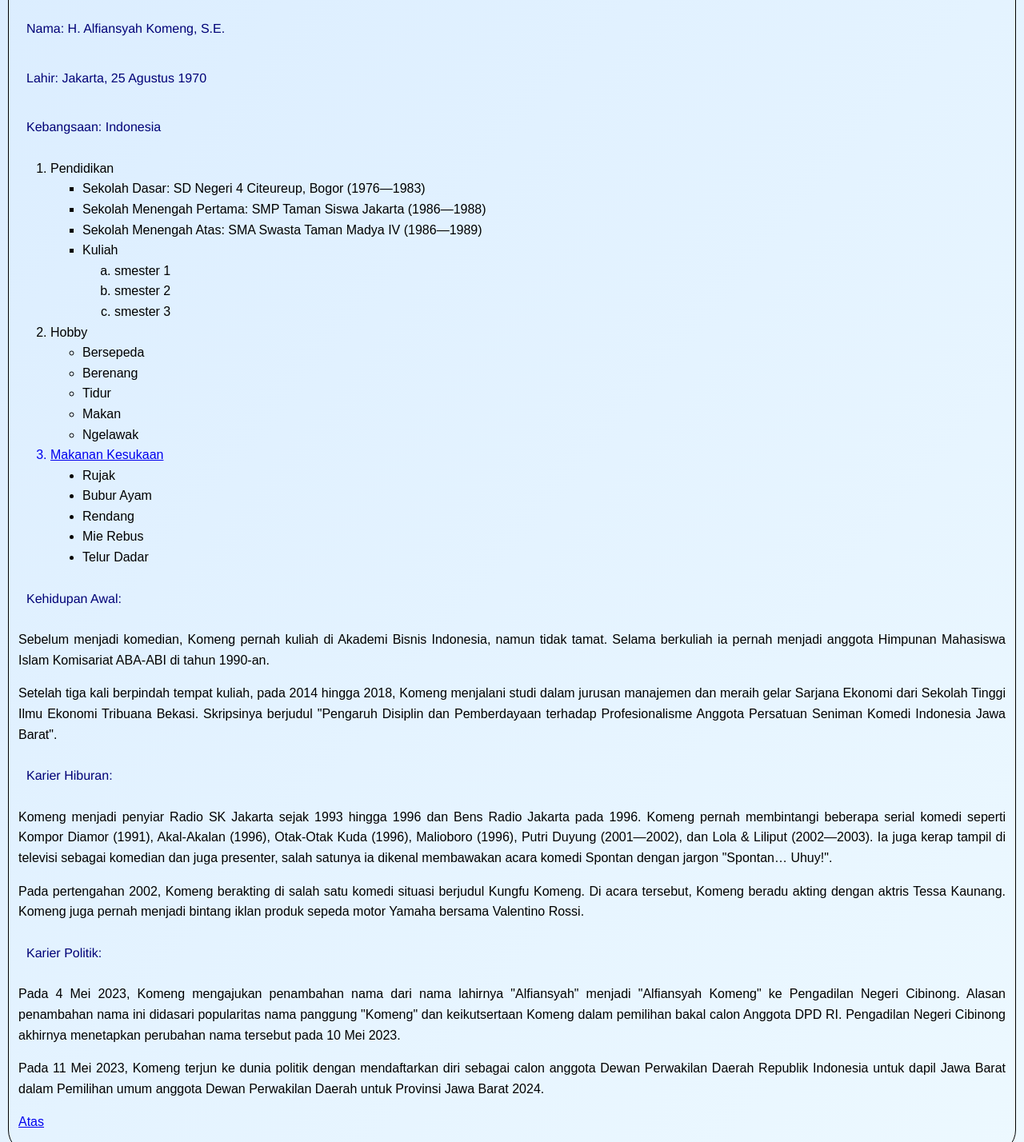
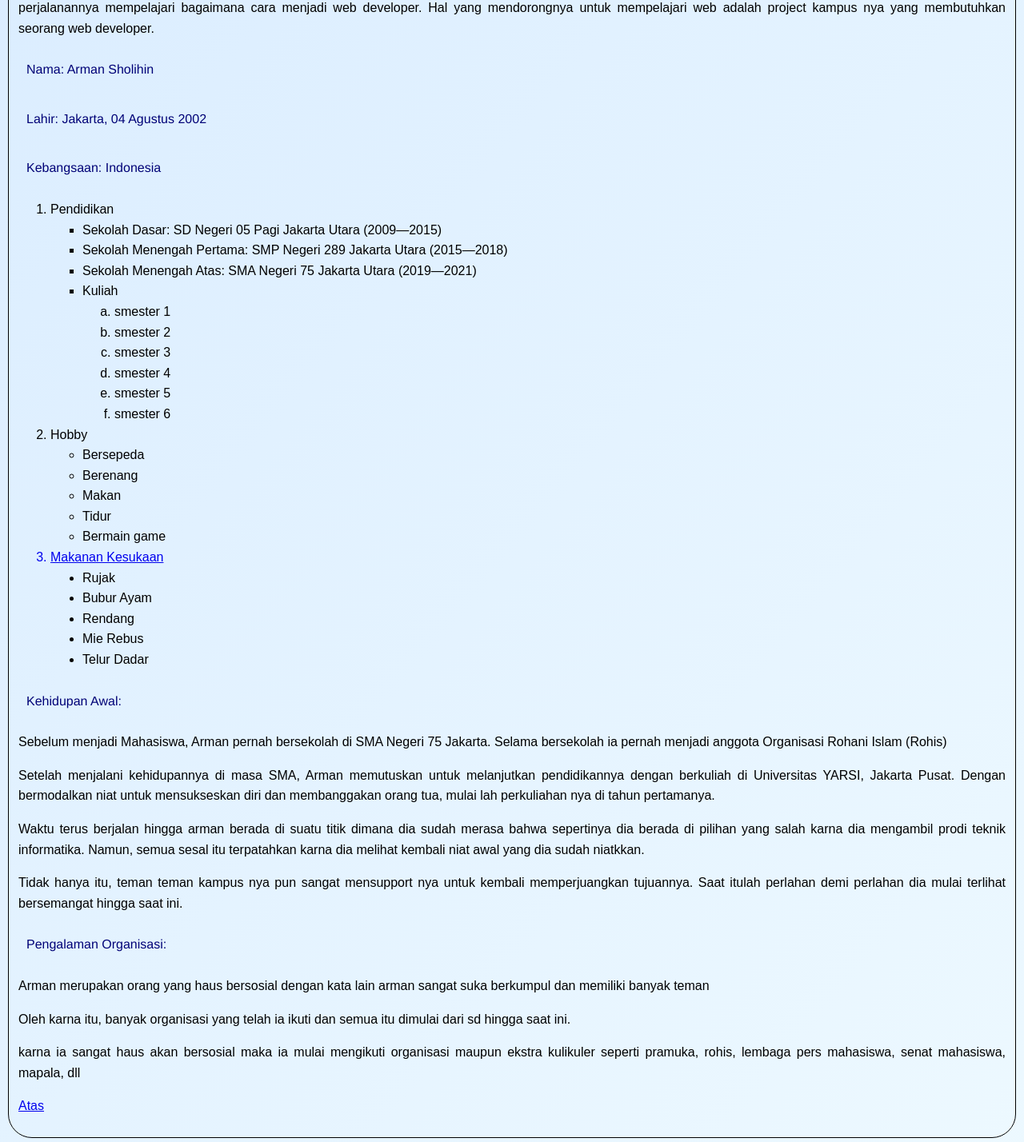
Before and after one commit to ArmanShlhn/MSIB6REMOTE2, a plain HTML site: page tugas1.html in a window 1280 px wide. Shown: the part 467-1895 px from the top of the page at 80% size. Drawn offline with Linux system fonts and the light colour scheme.

Commit message:
update sebagian isi web

```diff
--- a/tugas1.html
+++ b/tugas1.html
@@ -20,38 +20,41 @@
 <body bgcolor="khaki">
     <h1 align="center">
         <marquee behavior="" direction="right" scrolldelay="100">
-        Biodata Komeng
+        Biodata Arman
         </marquee>
     </h1>
     <p align="right" id="atas"><a href="#bawah">Kebawah</a></p>
     <fieldset>
         <legend>
             <font size="5" face="calibri">
-                Tentang Komeng
+                Tentang Saya
             </font>
         </legend>
     <p>
         <a href="https://id.wikipedia.org/wiki/Komeng#" target="_blank">
         <img src="https://infopemilu.kpu.go.id/berkas-dpd-dct/32/32_10_ALFIANSYAH%20KOMENG.jpg" alt="Profile Komeng" width="150" height="200" hspace="10">
-        </a>Komeng merupakan anggota dari grup lawak Diamor yang beranggotakan Mamo, Jarwo Kwat dan Rudi Sipit. Ia mengawali kariernya bersama Diamor melalui serial televisi Kompor Diamor yang disiarkan di TPI pada 1993—1996. Komeng dikenal juga lewat ciri khasnya yang bersuara sengau.
+        </a>Arman adalah seorang mahasiswa yang sedang menjalani kehidupanya di smester 6 dan sedang menjalani sebuah program studi dari pemerintah yaitu Kampus Merdeka dengan mengambil studi independen di mitra NF Computer - Akademi Fullstack Web Developer. Pada tahun ini arman baru saja memulai perjalanannya mempelajari bagaimana cara menjadi web developer. Hal yang mendorongnya untuk mempelajari web adalah project kampus nya yang membutuhkan seorang web developer.
     </p>
 
-    <p id="paragraph">Nama: H. Alfiansyah Komeng, S.E.</p>
+    <p id="paragraph">Nama: Arman Sholihin</p>
     <!-- <p style="text-align: center; color: brown;">Nama: H. Alfiansyah Komeng, S.E.</p> contoh css inline -->
-    <p id="paragraph">Lahir: Jakarta, 25 Agustus 1970</p>
+    <p id="paragraph">Lahir: Jakarta, 04 Agustus 2002</p>
     <p id="paragraph">Kebangsaan: Indonesia</p>
 
     <ol type="1">
         <li>Pendidikan</li>
         <ul type="square">
-            <li>Sekolah Dasar: SD Negeri 4 Citeureup, Bogor (1976—1983)</li>
-            <li>Sekolah Menengah Pertama: SMP Taman Siswa Jakarta (1986—1988)</li>
-            <li>Sekolah Menengah Atas: SMA Swasta Taman Madya IV (1986—1989)</li>
+            <li>Sekolah Dasar: SD Negeri 05 Pagi Jakarta Utara (2009—2015)</li>
+            <li>Sekolah Menengah Pertama: SMP Negeri 289 Jakarta Utara (2015—2018)</li>
+            <li>Sekolah Menengah Atas: SMA Negeri 75 Jakarta Utara (2019—2021)</li>
             <li>Kuliah</li>
             <ol type="a">
                 <li>smester 1</li>
                 <li>smester 2</li>
                 <li>smester 3</li>
+                <li>smester 4</li>
+                <li>smester 5</li>
+                <li>smester 6</li>
             </ol>
         </ul>
 
@@ -60,9 +63,9 @@
         <ul type="circle">
             <li>Bersepeda</li>
             <li>Berenang</li>
+            <li>Makan</li>
             <li>Tidur</li>
-            <li>Makan</li>
-            <li>Ngelawak</li>
+            <li>Bermain game</li>
         </ul>
 
         <a href="tugas2.html" target="_blank">
@@ -78,14 +81,14 @@
     </ol>
 
     <p id="paragraph">Kehidupan Awal: </p>
-    <p>Sebelum menjadi komedian, Komeng pernah kuliah di Akademi Bisnis Indonesia, namun tidak tamat. Selama berkuliah ia pernah menjadi anggota Himpunan Mahasiswa Islam Komisariat ABA-ABI di tahun 1990-an.</p>
-    <p>Setelah tiga kali berpindah tempat kuliah, pada 2014 hingga 2018, Komeng menjalani studi dalam jurusan manajemen dan meraih gelar Sarjana Ekonomi dari Sekolah Tinggi Ilmu Ekonomi Tribuana Bekasi. Skripsinya berjudul "Pengaruh Disiplin dan Pemberdayaan terhadap Profesionalisme Anggota Persatuan Seniman Komedi Indonesia Jawa Barat".</p>
-    <p id="paragraph">Karier Hiburan: </p>
-    <p>Komeng menjadi penyiar Radio SK Jakarta sejak 1993 hingga 1996 dan Bens Radio Jakarta pada 1996. Komeng pernah membintangi beberapa serial komedi seperti Kompor Diamor (1991), Akal-Akalan (1996), Otak-Otak Kuda (1996), Malioboro (1996), Putri Duyung (2001—2002), dan Lola & Liliput (2002—2003). Ia juga kerap tampil di televisi sebagai komedian dan juga presenter, salah satunya ia dikenal membawakan acara komedi Spontan dengan jargon "Spontan… Uhuy!".</p>
-    <p>Pada pertengahan 2002, Komeng berakting di salah satu komedi situasi berjudul Kungfu Komeng. Di acara tersebut, Komeng beradu akting dengan aktris Tessa Kaunang. Komeng juga pernah menjadi bintang iklan produk sepeda motor Yamaha bersama Valentino Rossi.</p>
-    <p id="paragraph">Karier Politik: </p>
-    <p>Pada 4 Mei 2023, Komeng mengajukan penambahan nama dari nama lahirnya "Alfiansyah" menjadi "Alfiansyah Komeng" ke Pengadilan Negeri Cibinong. Alasan penambahan nama ini didasari popularitas nama panggung "Komeng" dan keikutsertaan Komeng dalam pemilihan bakal calon Anggota DPD RI. Pengadilan Negeri Cibinong akhirnya menetapkan perubahan nama tersebut pada 10 Mei 2023.</p>
-    <p>Pada 11 Mei 2023, Komeng terjun ke dunia politik dengan mendaftarkan diri sebagai calon anggota Dewan Perwakilan Daerah Republik Indonesia untuk dapil Jawa Barat dalam Pemilihan umum anggota Dewan Perwakilan Daerah untuk Provinsi Jawa Barat 2024.</p>
+    <p>Sebelum menjadi Mahasiswa, Arman pernah bersekolah di SMA Negeri 75 Jakarta. Selama bersekolah ia pernah menjadi anggota Organisasi Rohani Islam (Rohis)</p>
+    <p>Setelah menjalani kehidupannya di masa SMA, Arman memutuskan untuk melanjutkan pendidikannya dengan berkuliah di Universitas YARSI, Jakarta Pusat. Dengan bermodalkan niat untuk mensukseskan diri dan membanggakan orang tua, mulai lah perkuliahan nya di tahun pertamanya.</p>
+    <p>Waktu terus berjalan hingga arman berada di suatu titik dimana dia sudah merasa bahwa sepertinya dia berada di pilihan yang salah karna dia mengambil prodi teknik informatika. Namun, semua sesal itu terpatahkan karna dia melihat kembali niat awal yang dia sudah niatkkan.</p>
+    <p>Tidak hanya itu, teman teman kampus nya pun sangat mensupport nya untuk kembali memperjuangkan tujuannya. Saat itulah perlahan demi perlahan dia mulai terlihat bersemangat hingga saat ini.</p>
+    <p id="paragraph">Pengalaman Organisasi: </p>
+    <p>Arman merupakan orang yang haus bersosial dengan kata lain arman sangat suka berkumpul dan memiliki banyak teman</p>
+    <p>Oleh karna itu, banyak organisasi yang telah ia ikuti dan semua itu dimulai dari sd hingga saat ini.</p>
+    <p>karna ia sangat haus akan bersosial maka ia mulai mengikuti organisasi maupun ekstra kulikuler seperti pramuka, rohis, lembaga pers mahasiswa, senat mahasiswa, mapala, dll</p>
     <p align="right" id="bawah"><a href="#atas">Atas</a></p>
     </fieldset>
 </body>
```
